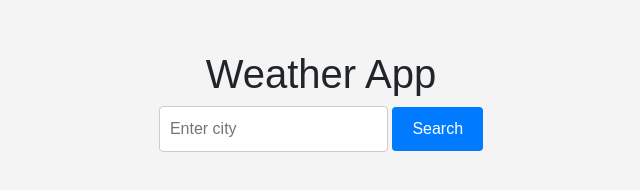
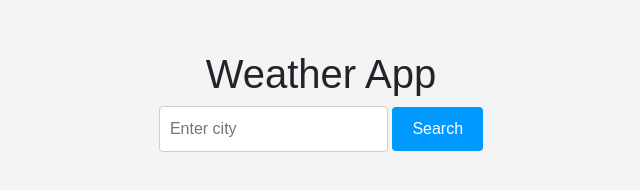
Before and after one commit to doctypeKieran/ci-bootcamp-weather-api, a plain HTML site: page index.html in a window 1280 px wide. In both pictures the pointer is over the button "Search". Shown: the whole page, without its empty margins (319-959 px from the left). Drawn offline with nearby package versions, Linux system fonts and the light colour scheme.

Commit message:
Add hover effect for button

```diff
--- a/assets/css/style.css
+++ b/assets/css/style.css
@@ -20,6 +20,11 @@ body {
     border-radius: 4px;
     background-color: #007BFF;
     color: white;
+    cursor: pointer;
+    transition: all 0.3s ease;
+}
+#search-btn:hover {
+    background-color: #0099ff;
 }
 
 #weather-info {
```
